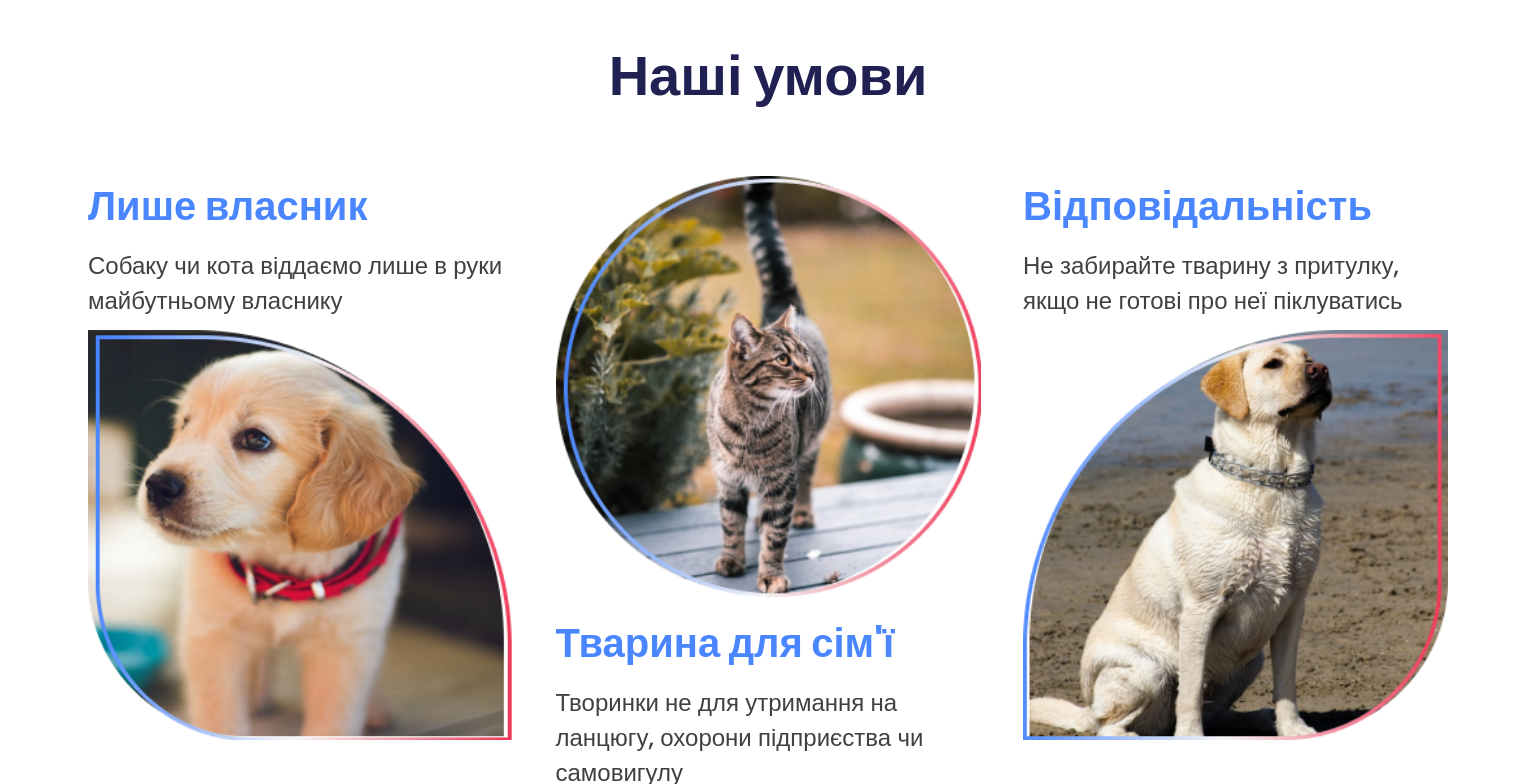
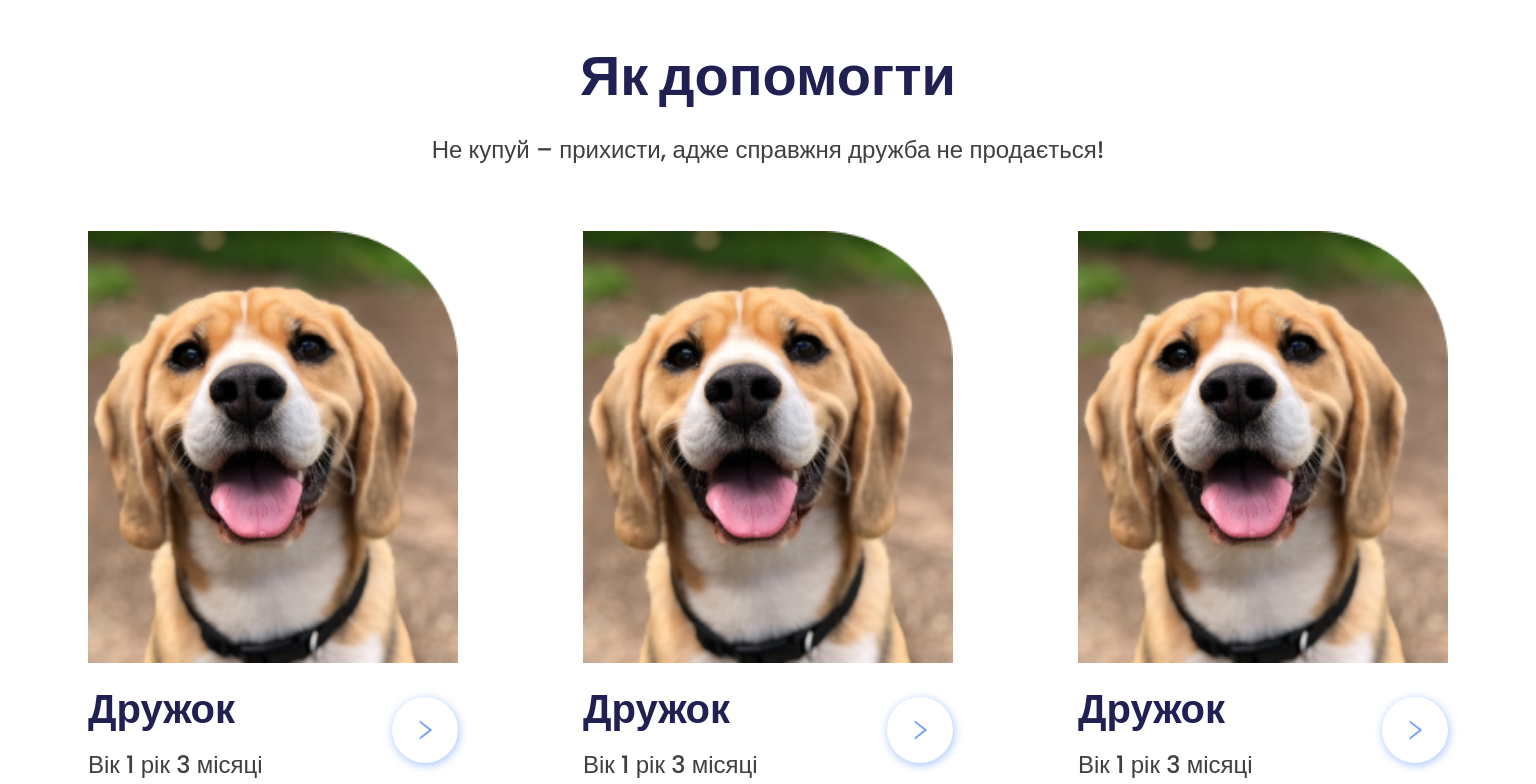
Before and after one commit to artipavl/animal-shelter, a React (Create React App) app: page / in a window 1536 px wide. Shown: the part 1840-2624 px from the top of the page. Built offline with nearby package versions, Linux system fonts and the light colour scheme.

Commit message:
add AnimalCard

```diff
--- a/src/App.js
+++ b/src/App.js
@@ -2,6 +2,7 @@ import About from "components/about/about";
 import Conditions from "components/conditions/conditions";
 import Contacts from "components/contacts/contacts";
 import Footer from "components/footer/footer";
+import Friend from "components/friend/friend";
 import Header from "components/header/header";
 import Help from "components/help/help";
 import Hero from "components/hero/hero";
@@ -19,6 +20,7 @@ function App() {
     <Header />
     <Hero />
     <About />
+    <Friend />
     <Conditions />
     <Location />
     <Contacts />
--- /dev/null
+++ b/src/components/animalCard/animalCard.jsx
@@ -0,0 +1,24 @@
+import React from 'react';
+import { AiOutlineRight } from 'react-icons/ai';
+import css from './animalCard.module.scss';
+
+import Image from 'assets/enimal.png';
+
+const AnimalCard = () => {
+  return (
+    <div className={css.AnimalCard}>
+      <img className={css.AnimalCardImage} src={Image} alt="Тваринка" />
+      <div className={css.AnimalCardInformBox}>
+        <div className={css.AnimalCardInform}>
+          <h4 className={css.AnimalCardName}>Дружок</h4>
+          <p className={css.AnimalCardAge}>Вік 1 рік 3 місяці</p>
+        </div>
+        <a className={css.AnimalCardLink} href="/">
+          <AiOutlineRight />
+        </a>
+      </div>
+    </div>
+  );
+};
+
+export default AnimalCard;
--- /dev/null
+++ b/src/components/animalCard/animalCard.module.scss
@@ -0,0 +1,82 @@
+.AnimalCard {
+  width: 223px;
+  @media screen and (min-width: 1440px) {
+    width: 370px;
+  }
+}
+
+.AnimalCardImage {
+  border-radius: 0px 80px 0px 0px;
+  margin-bottom: 12px;
+}
+
+.AnimalCardInformBox {
+  display: flex;
+  justify-content: space-between;
+  align-items: center;
+  padding-block: 14.5px;
+
+  @media screen and (min-width: 1440px) {
+    padding: 0;
+    padding-top: 4px;
+  }
+}
+
+.AnimalCardName {
+  margin-bottom: 8px;
+
+  color: var(--bleck-dark-blue, #202053);
+
+  font-size: 32px;
+  font-weight: 400;
+  line-height: 160%;
+
+  @media screen and (min-width: 1440px) {
+    font-size: 40px;
+    font-weight: 700;
+    line-height: normal;
+  }
+}
+
+.AnimalCardAge {
+  color: var(--Bleck-Typography, #404040);
+  @media screen and (min-width: 1440px) {
+    font-size: 24px;
+  }
+}
+
+.AnimalCardLink {
+  display: flex;
+  align-items: center;
+  justify-content: center;
+
+  width: 44px;
+  height: 44px;
+
+  border-radius: 50%;
+  background-color: #fff;
+  color: #79a5ff;
+  > svg {
+    width: 16px;
+    height: 16px;
+  }
+
+  filter: drop-shadow(1px 2px 5px #a4c2ff);
+
+  &:hover,
+  &:focus {
+    color: #202053;
+  }
+  @media screen and (min-width: 1440px) {
+    width: 66px;
+    height: 66px;
+
+    > svg {
+      width: 26px;
+      height: 26px;
+    }
+  }
+}
+
+@media screen and (min-width: 1440px) {
+}
```
